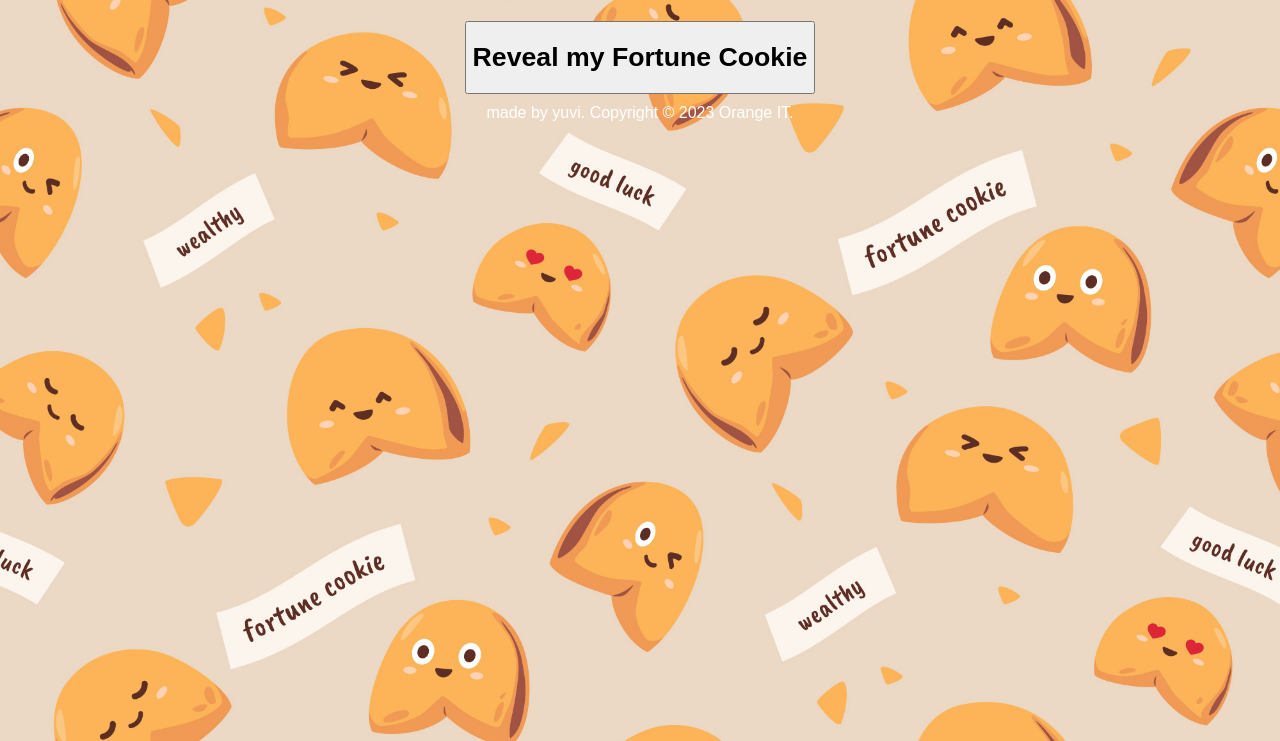
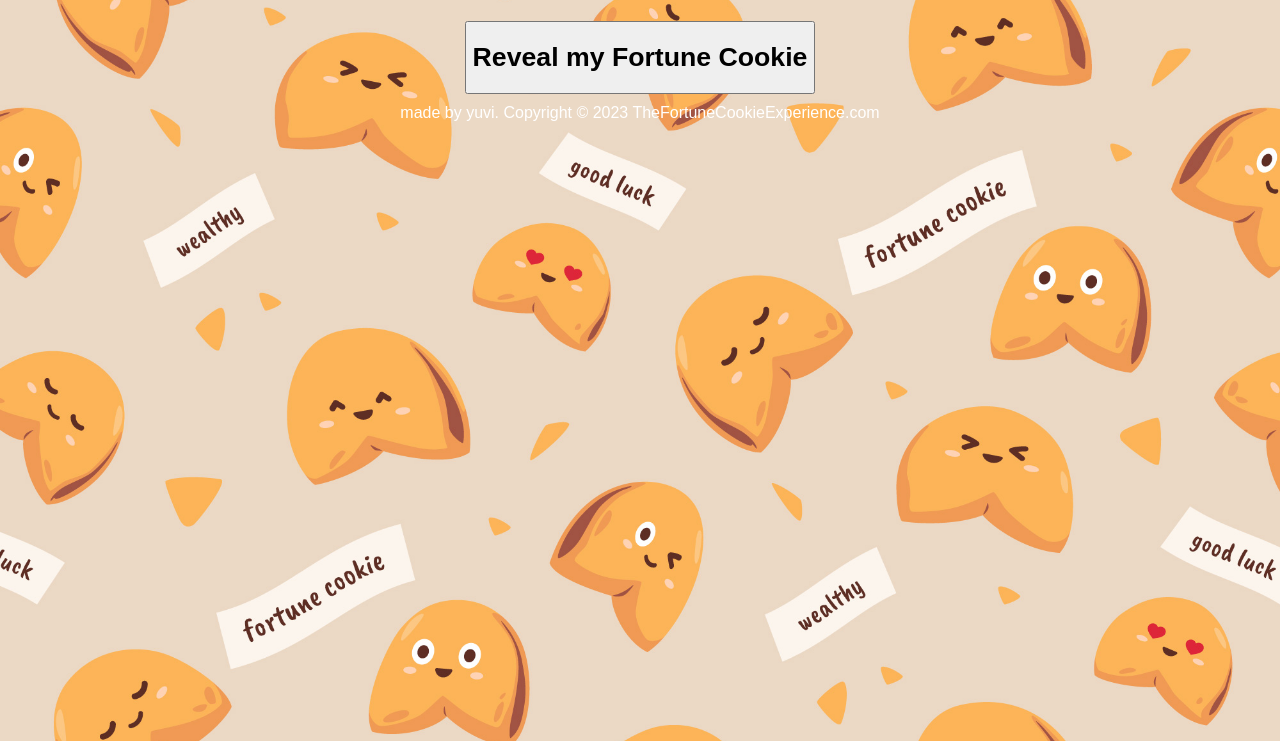
Before and after one commit to YuviCooks/FortuneCookie, a plain HTML site: page index.html in a window 1280 px wide. Shown: the part 59-800 px from the top of the page. Drawn offline with Linux system fonts and the light colour scheme.

Commit message:
Update index.html

```diff
--- a/index.html
+++ b/index.html
@@ -298,7 +298,7 @@
 </head>
     <footer>
        made by yuvi.
-Copyright © 2023 Orange IT.
+Copyright © 2023 TheFortuneCookieExperience.com
     </footer>
 </body>
 </html>
```
